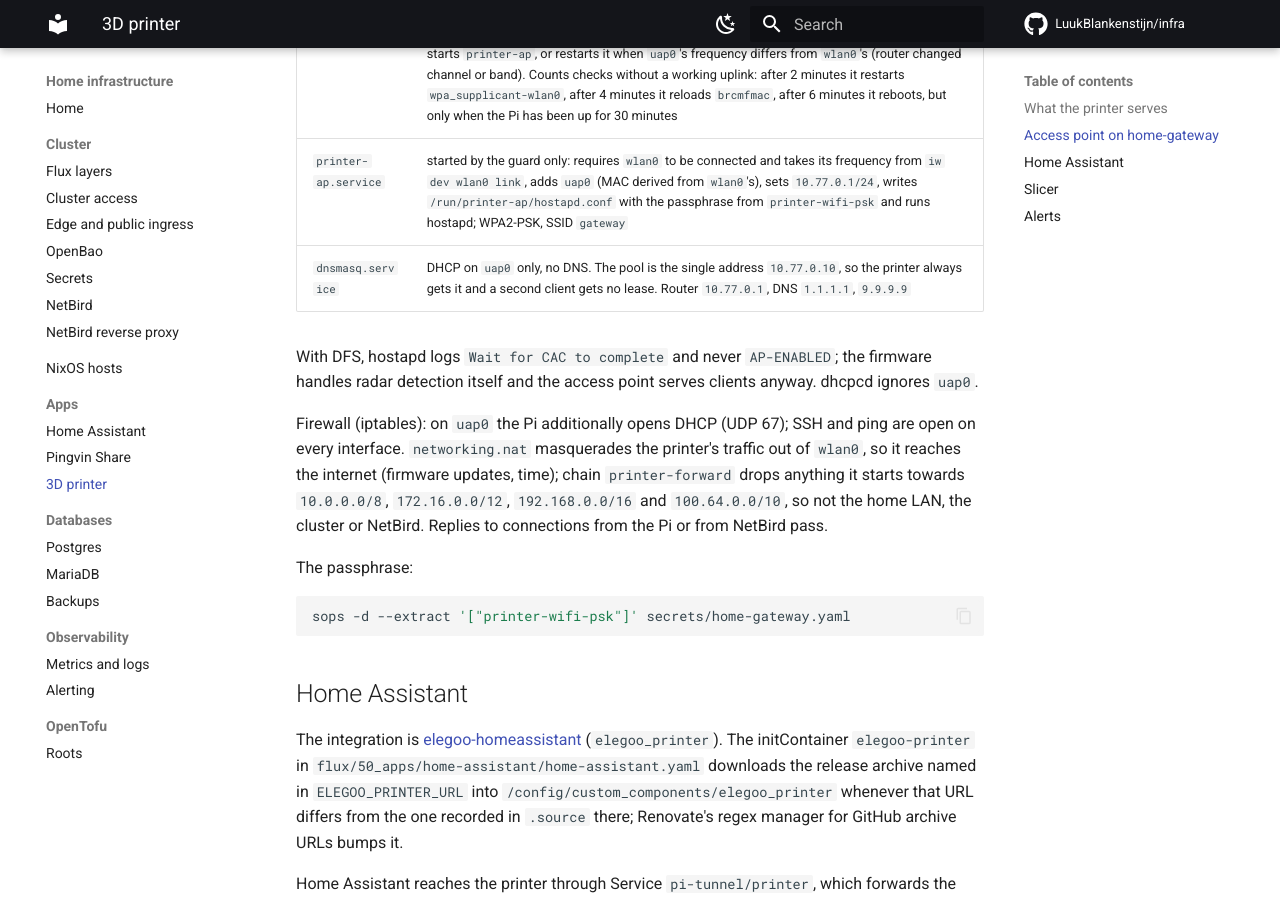
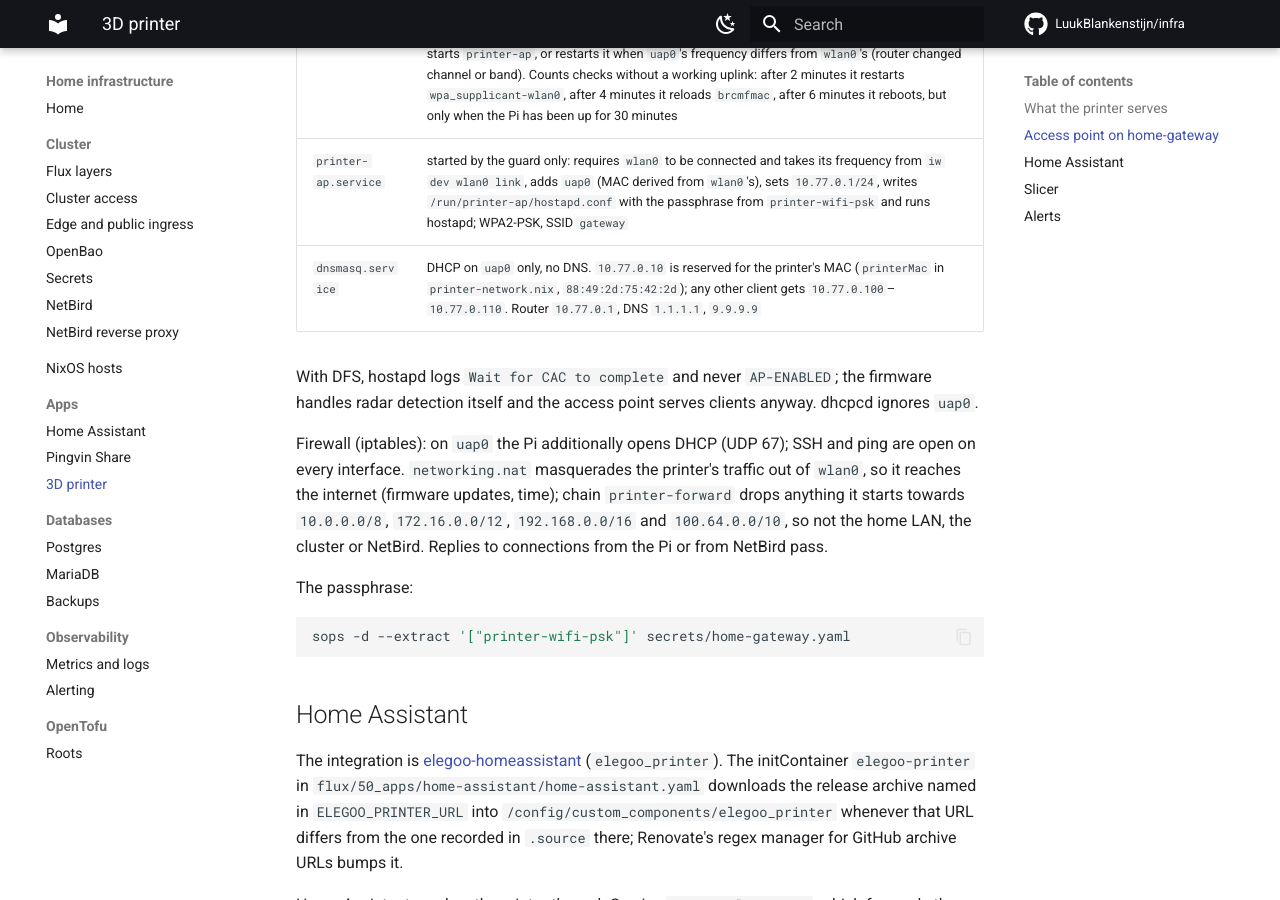
Before and after one commit to LuukBlankenstijn/infra, an MkDocs documentation site: the page built from docs/apps/printer.md, in a window 1280 px wide and 900 px high, scrolled down 1352 px. Built offline with MkDocs 1.6.1 and Material for MkDocs 9.7.7, drawn with Linux system fonts in a browser that asks for light colours; comment, search, counter and statistics services are not loaded.

Commit message:
home-gateway: reserve 10.77.0.10 for the printer's MAC, other clients get .100-.110

```diff
--- a/docs/apps/printer.md
+++ b/docs/apps/printer.md
@@ -48,7 +48,7 @@ the access point therefore runs only while `wlan0` is connected.
 | --- | --- |
 | `printer-ap-guard.service` | the only thing that starts or stops `printer-ap`. Every 10 s: if `wlan0` is not connected it stops `printer-ap` at once and restarts `wpa_supplicant-wlan0`, which stops scanning after the scans the access point made fail. If `wlan0` is connected and its default gateway answers, it starts `printer-ap`, or restarts it when `uap0`'s frequency differs from `wlan0`'s (router changed channel or band). Counts checks without a working uplink: after 2 minutes it restarts `wpa_supplicant-wlan0`, after 4 minutes it reloads `brcmfmac`, after 6 minutes it reboots, but only when the Pi has been up for 30 minutes |
 | `printer-ap.service` | started by the guard only: requires `wlan0` to be connected and takes its frequency from `iw dev wlan0 link`, adds `uap0` (MAC derived from `wlan0`'s), sets `10.77.0.1/24`, writes `/run/printer-ap/hostapd.conf` with the passphrase from `printer-wifi-psk` and runs hostapd; WPA2-PSK, SSID `gateway` |
-| `dnsmasq.service` | DHCP on `uap0` only, no DNS. The pool is the single address `10.77.0.10`, so the printer always gets it and a second client gets no lease. Router `10.77.0.1`, DNS `1.1.1.1`, `9.9.9.9` |
+| `dnsmasq.service` | DHCP on `uap0` only, no DNS. `10.77.0.10` is reserved for the printer's MAC (`printerMac` in `printer-network.nix`, `88:49:2d:75:42:2d`); any other client gets `10.77.0.100`–`10.77.0.110`. Router `10.77.0.1`, DNS `1.1.1.1`, `9.9.9.9` |
 
 With DFS, hostapd logs `Wait for CAC to complete` and never `AP-ENABLED`; the
 firmware handles radar detection itself and the access point serves clients
```
Also changed, not shown: 2 other files.
